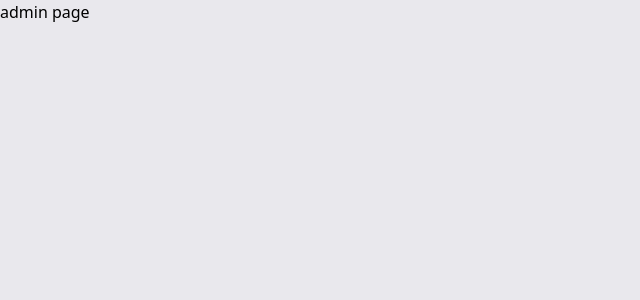
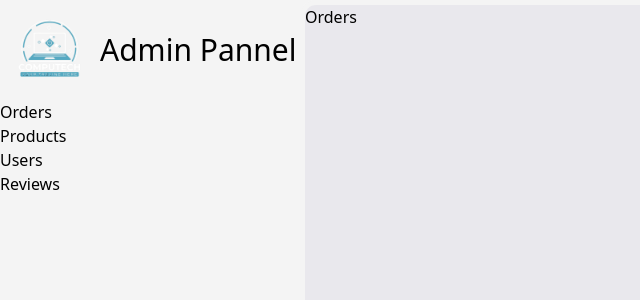
Before and after one commit to Kalindu-karunarathna/e-commerce-computer-shop-frontend, a React (Vite) app: page /admin in a window 1280 px wide. Shown: the top 300 px of the page, without its empty margins (0-640 px from the left). Built offline with nearby package versions, Linux system fonts and the light colour scheme.

Commit message:
create admin page and routes in admin page

```diff
--- a/src/App.jsx
+++ b/src/App.jsx
@@ -15,10 +15,10 @@ function App() {
     <BrowserRouter>
       <div className='w-full h-screen bg-primary'>
          <Routes path="/">
-              <Route path = "/" element={<HomePage/>}/>
+              <Route path = "/*" element={<HomePage/>}/>
               <Route path = "login" element={<LoginPage/>}/>
               <Route path = "register" element={<RegisterPage/>}/>
-              <Route path = "admin" element={<AdminPage/>}/>
+              <Route path = "admin/*" element={<AdminPage/>}/>
          </Routes>
       </div>
     </BrowserRouter>
--- a/src/pages/adminPage.jsx
+++ b/src/pages/adminPage.jsx
@@ -1,5 +1,34 @@
+import { Link, Route, Routes } from 'react-router-dom'
+
+
 export default function AdminPage(){
     return(
-        <h1>admin page</h1>
+        <div className="w-full h-full flex max-h-full bg-secondary">
+
+
+            <div className="w-[300px] h-full bg-secondary">
+                <div className="w-full h-[100px] flex items-center ">
+                    <img src="/logo.png" alt="logo" className="h-full" />
+                    <h1 className="text-3xl">Admin Pannel</h1>
+                </div>
+                <div className="w-full h-[400px] flex flex-col">
+                    <Link to="/admin">Orders</Link>
+                    <Link to="/admin/products">Products</Link>
+                    <Link to="/admin/users">Users</Link>
+                    <Link to="/admin/reviews">Reviews</Link>
+                </div>
+            </div>
+
+
+            <div className="w-[calc(100%-300px)] h-full bg-primary max-h-full overflow-y-auto border-[5px] border-secondary rounded-2xl ">
+               <Routes>
+                    <Route path="/" element={<h1>Orders</h1>}/>
+                    <Route path="/products" element={<h1>products</h1>}/>
+                    <Route path="/users" element={<h1>users</h1>}/>
+                    <Route path="/reviews" element={<h1>reviews</h1>}/>
+
+               </Routes>
+            </div>
+        </div>
     )
 }
--- a/src/pages/homePage.jsx
+++ b/src/pages/homePage.jsx
@@ -1,10 +1,19 @@
 import Header from "../components/header"
+import { Route, Routes } from 'react-router-dom'
 
 
 export default function HomePage(){
     return(
-        <div className="w-full h-full">
+        <div className="w-full h-full max-h-full overflow-y-auto">
            <Header/>
+           <div className="w-full min-h-[calc(100%-100px)] bg-primary">
+                <Routes>
+                    <Route path="/" element={<h1>Home page</h1>}/>
+                    <Route path="/products" element={<h1>Products</h1>}/>
+                    <Route path="/about" element={<h1>about</h1>}/>
+                    <Route path="/contact" element={<h1>contacts</h1>}/>
+                </Routes>
+           </div>
 
         </div>
     )
```
